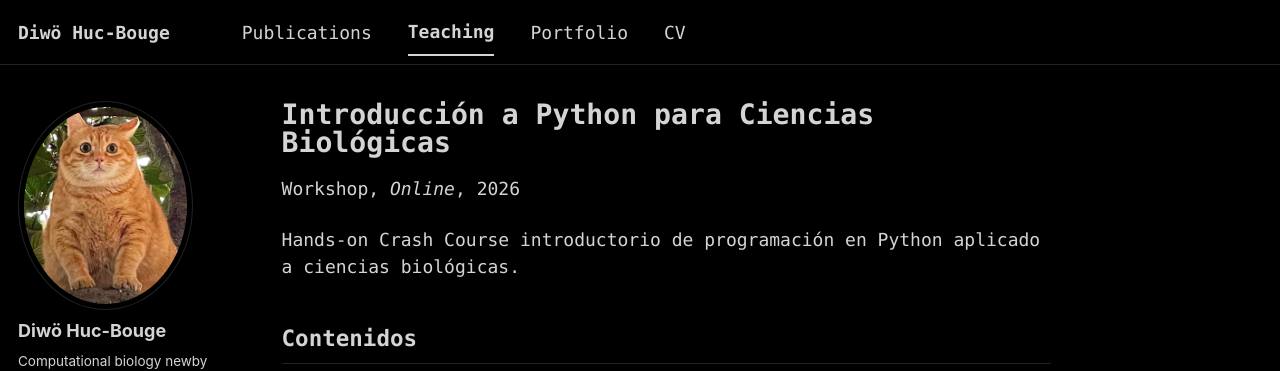
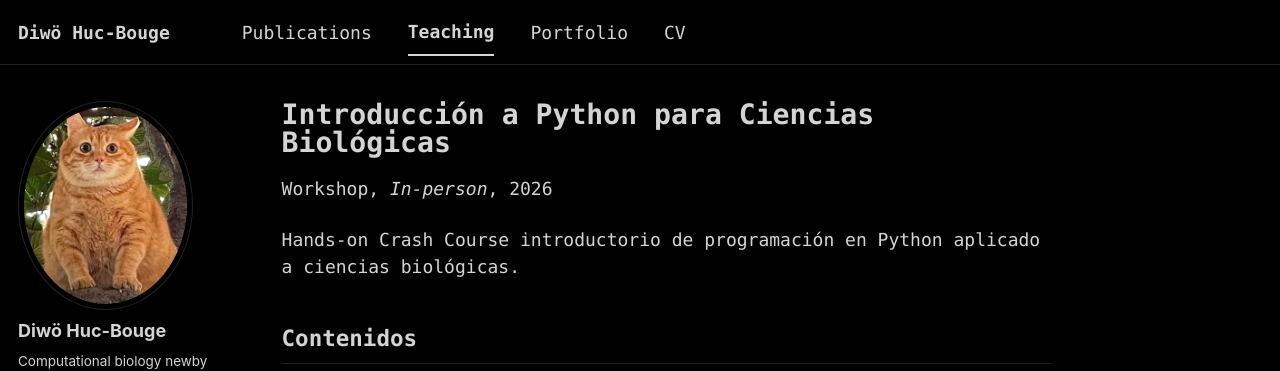
Before and after one commit to DiwoHuc/DiwoHuc.github.io, a Jekyll site: the page built from _teaching/intro_Python_curso.md, in a window 1280 px wide and 900 px high. Shown: the top 371 px of the window. Built offline with Jekyll 4.4.1, drawn with Linux system fonts in a browser that asks for light colours; some web fonts are replaced; a script bundle is joined from its source files by our own code; library files that are not in the unit come from our copies.

Commit message:
Change venue from Online to In-person

```diff
--- a/_teaching/intro_Python_curso.md
+++ b/_teaching/intro_Python_curso.md
@@ -3,7 +3,7 @@ title: "Introducción a Python para Ciencias Biológicas"
 collection: teaching
 permalink: /teaching/python-biologia/
 type: "Workshop"
-venue: "Online"
+venue: "In-person"
 date: 2026-01-01
 ---
 
```
